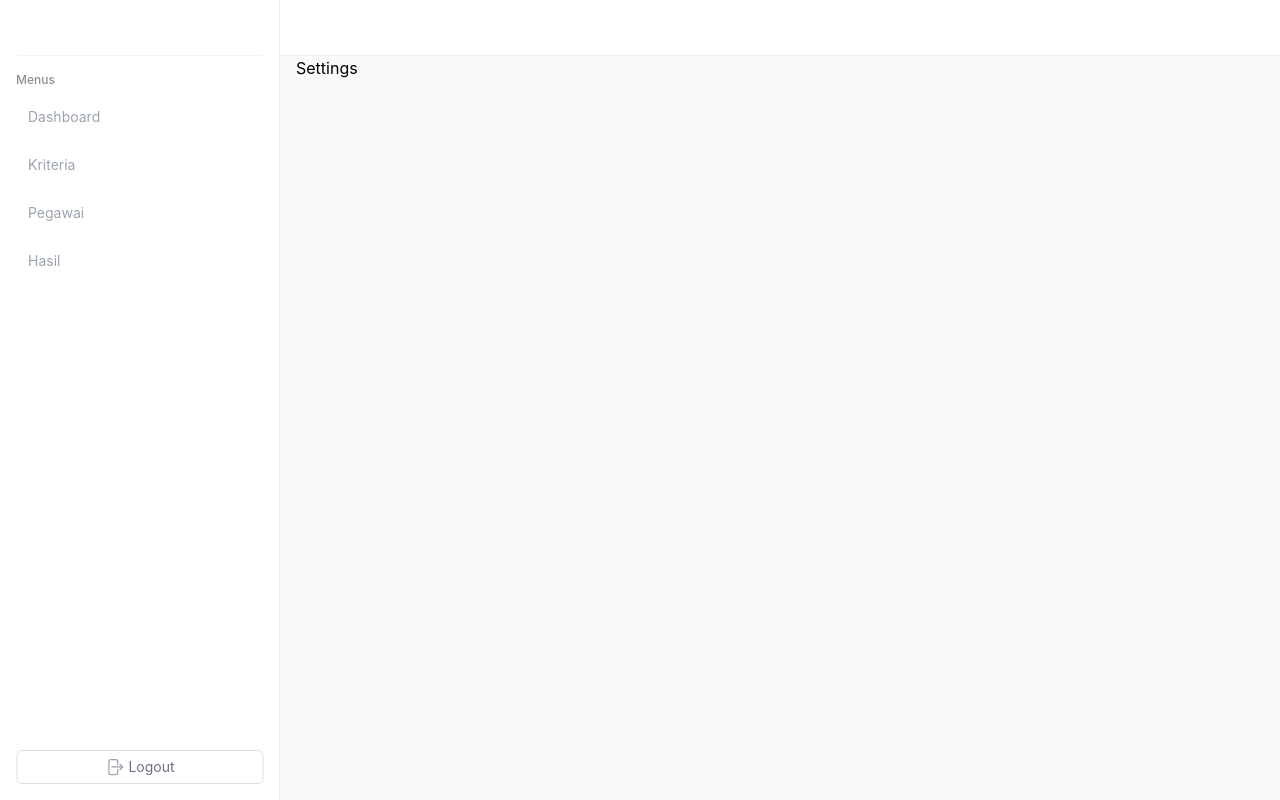
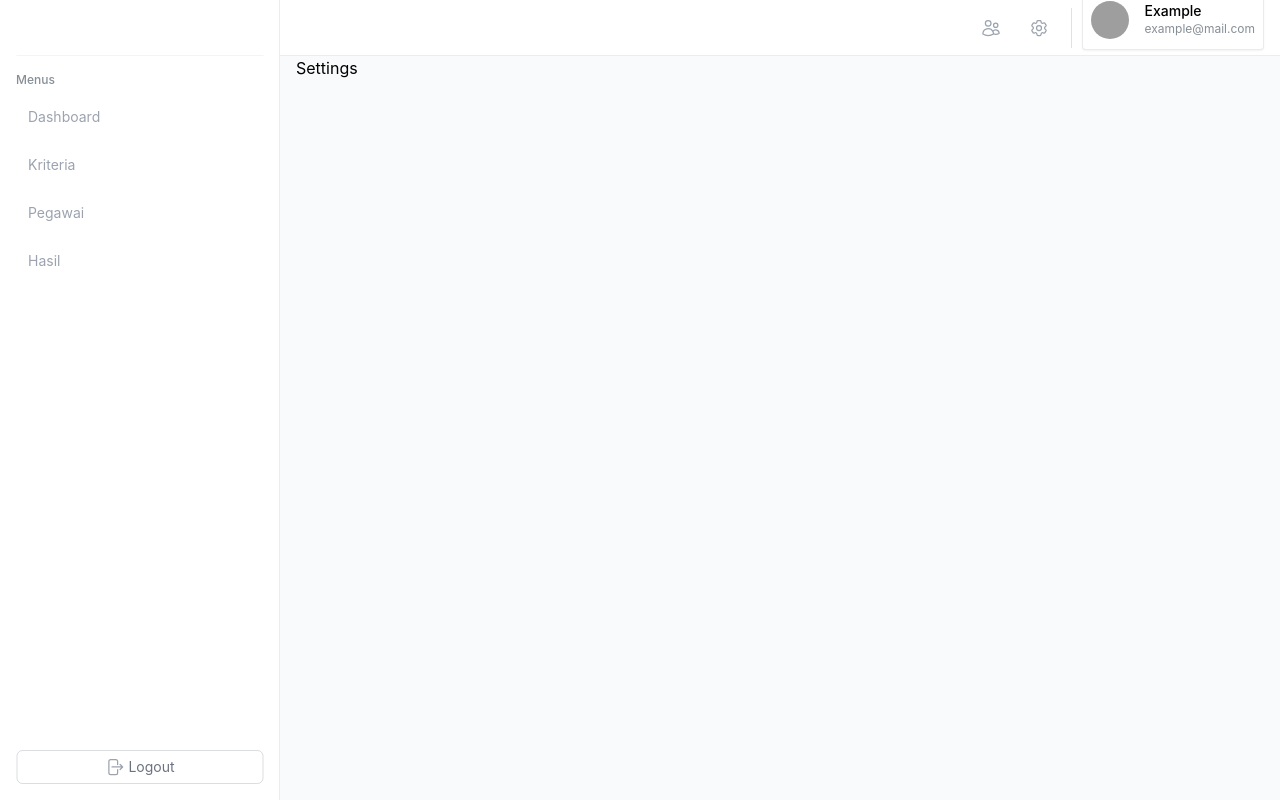
Before and after one commit to mmulyana/spk-frontend, a React (Vite) app: page /dashboard/admin in a window 1280 px wide. Built offline with nearby package versions, Linux system fonts and the light colour scheme; grey boxes are pictures that could not be loaded.

Commit message:
update: navbar

```diff
--- a/src/components/navbar/index.jsx
+++ b/src/components/navbar/index.jsx
@@ -1,5 +1,10 @@
 import { useAtomValue } from 'jotai'
 import { headerTitle } from '../../atom/common'
+import { Button, Divider, Flex } from '@mantine/core'
+import { Cog6ToothIcon, UsersIcon } from '@heroicons/react/24/outline'
+import { UserButton } from '../UserButtton'
+import { Link } from 'react-router-dom'
+import { PATH } from '../../utils/constant/_path'
 
 export default function Navbar() {
   const title = useAtomValue(headerTitle)
@@ -7,7 +12,36 @@ export default function Navbar() {
   return (
     <div className='fixed pl-[280px] h-fit z-10 w-full'>
       <div className='h-14 w-full bg-white border-b border-gray-600/10 px-4 flex items-center justify-between'>
-        <p className='text-md'>{title ?? ''}</p>
+        <p className='text-lg text-gray-800'>{title ?? ''}</p>
+        <Flex gap={16} py={4} align='center' h='56px'>
+          <Link to={PATH.DASHBOARD_ADMIN_ACCOUNT}>
+            <Button
+              variant='transparent'
+              className='!h-8 !w-8 hover:!bg-gray-100'
+              px={0}
+              py={0}
+              radius='xl'
+            >
+              <UsersIcon className='h-5 w-5 text-gray-400' />
+            </Button>
+          </Link>
+
+          <Link to={PATH.DASHBOARD_ADMIN_SETTINGS}>
+            <Button
+              variant='transparent'
+              className='!h-8 !w-8 hover:!bg-gray-100'
+              px={0}
+              py={0}
+              radius='xl'
+            >
+              <Cog6ToothIcon className='h-5 w-5 text-gray-400' />
+            </Button>
+          </Link>
+          <Flex gap={10} align='center' h='56px'>
+            <Divider orientation='vertical' h='40px' className='!self-center' />
+            <UserButton />
+          </Flex>
+        </Flex>
       </div>
     </div>
   )
```
